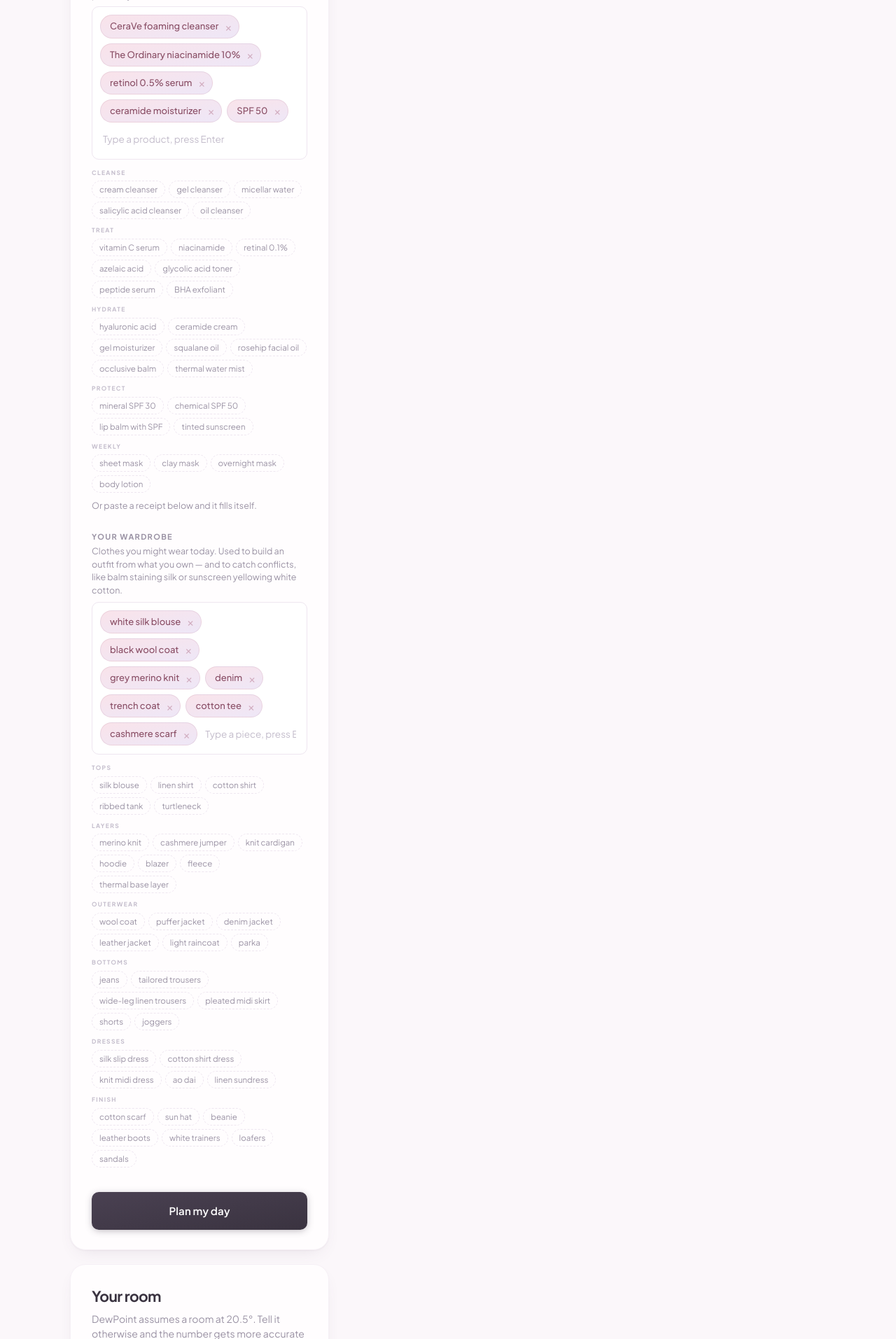
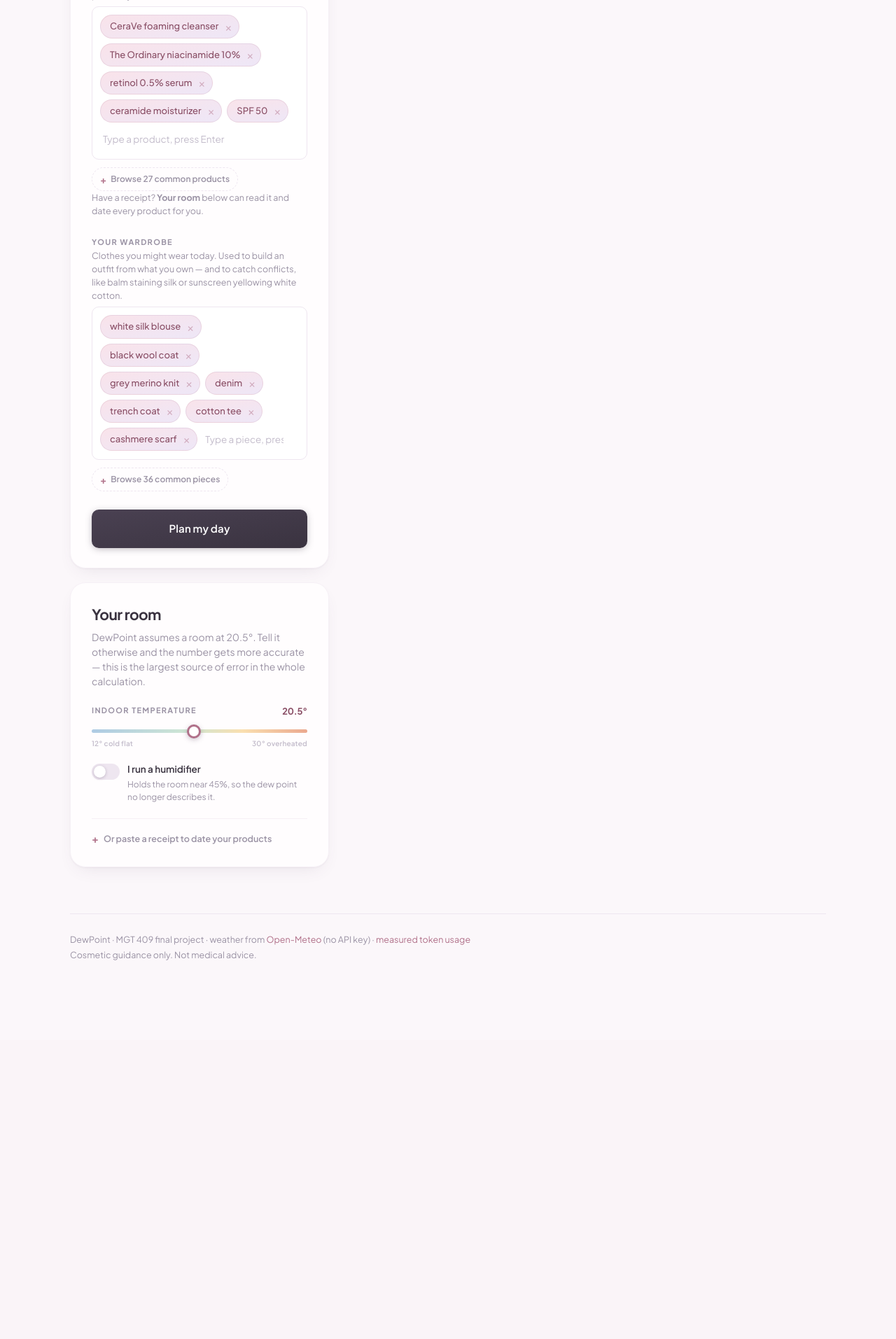
Before and after one commit to thuydgpham99/dewpoint, a Flask app: page / in a window 1280 px wide. Shown: the part 1347-3260 px from the top of the page at 70% size. After the commit the page ends 2719 px from the top, so only its background shows below. Run offline with Flask 3, Linux system fonts and the light colour scheme.

Commit message:
Collapse the suggestion lists, add type-ahead
The browse lists were doing more harm than good: 27 products and 36 garments
rendered at full height, several times taller than the field they were meant
to help fill, so the helper was louder than the input.

- Both lists collapse behind a summary that names how many are left, and the
  panel scrolls rather than growing without limit.
- The text inputs gained a native datalist, so typing "cer" offers "ceramide
  cream" without opening anything. The list stays in step with what is already
  on the shelf.
- Fixed a stale pointer: the shelf hint still said "paste a receipt below"
  after the receipt moved into the room card.

Co-Authored-By: Claude Opus 5 <noreply@anthropic.com>

```diff
--- a/static/style.css
+++ b/static/style.css
@@ -608,3 +608,22 @@ header.top{padding:66px 0 38px}
   .hero-sub{font-size:16px}
   .proof{flex-direction:column;align-items:flex-start;gap:7px;border-radius:var(--r)}
 }
+
+/* ---- browse, collapsed by default ----
+   The suggestion list exists to help someone fill the field. At full height it
+   was several times taller than the field itself, so it now hides behind a
+   summary and the input offers the same names as type-ahead. */
+.browse{margin-top:11px}
+.browse summary{list-style:none;cursor:pointer;font-size:12px;font-weight:600;
+  color:var(--ink-3);outline:none;display:inline-flex;align-items:center;gap:6px;
+  padding:5px 11px;border:1px dashed var(--line);border-radius:999px;
+  transition:all .17s}
+.browse summary::-webkit-details-marker{display:none}
+.browse summary::before{content:'+';font-size:14px;font-weight:700;color:var(--accent)}
+.browse[open] summary::before{content:'\2013'}
+.browse summary:hover{border-style:solid;border-color:var(--accent);color:var(--accent-2);
+  background:var(--p-rose)}
+.browse summary:focus-visible{box-shadow:0 0 0 3px var(--accent-soft)}
+.browse .quick{margin-top:13px;max-height:230px;overflow-y:auto;padding-right:4px}
+.browse .quick::-webkit-scrollbar{width:5px}
+.browse .quick::-webkit-scrollbar-thumb{background:var(--line);border-radius:999px}
--- a/templates/index.html
+++ b/templates/index.html
@@ -59,19 +59,28 @@
       <p class="hint" style="margin:-3px 0 7px">The products you actually own. DewPoint only
       recommends from this list — it never invents a product you don't have.</p>
       <div class="chips" id="shelfChips">
-        <input type="text" id="shelfInput" placeholder="Type a product, press Enter">
+        <input type="text" id="shelfInput" list="shelfList" autocomplete="off"
+               placeholder="Type a product, press Enter">
+        <datalist id="shelfList"></datalist>
       </div>
-      <div class="quick" id="shelfQuick"></div>
-      <div class="hint">Or paste a receipt below and it fills itself.</div>
+      <details class="browse"><summary id="shelfBrowse">Browse common products</summary>
+        <div class="quick" id="shelfQuick"></div>
+      </details>
+      <div class="hint">Have a receipt? <b>Your room</b> below can read it and date every
+      product for you.</div>
 
       <label>Your wardrobe</label>
       <p class="hint" style="margin:-3px 0 7px">Clothes you might wear today. Used to build an
       outfit from what you own — and to catch conflicts, like balm staining silk or sunscreen
       yellowing white cotton.</p>
       <div class="chips" id="wardrobeChips">
-        <input type="text" id="wardrobeInput" placeholder="Type a piece, press Enter">
+        <input type="text" id="wardrobeInput" list="wardrobeList" autocomplete="off"
+               placeholder="Type a piece, press Enter">
+        <datalist id="wardrobeList"></datalist>
       </div>
-      <div class="quick" id="wardrobeQuick"></div>
+      <details class="browse"><summary id="wardrobeBrowse">Browse common pieces</summary>
+        <div class="quick" id="wardrobeQuick"></div>
+      </details>
 
       <button class="go" id="go">Plan my day</button>
     </div>
@@ -240,6 +249,22 @@ function drawQuick(which) {
   const q = document.getElementById(which + 'Quick');
   q.innerHTML = '';
   const groups = SUGGEST_GROUPS[which];
+
+  // keep the type-ahead list in step with what is already on the shelf
+  const dl = document.getElementById(which + 'List');
+  if (dl) {
+    dl.innerHTML = SUGGEST[which]
+      .filter(v => !CHIPS[which].includes(v))
+      .map(v => `<option value="${esc(v)}">`).join('');
+  }
+
+  const remaining = SUGGEST[which].filter(v => !CHIPS[which].includes(v)).length;
+  const sum = document.getElementById(which + 'Browse');
+  if (sum) {
+    sum.textContent = which === 'shelf'
+      ? `Browse ${remaining} common products`
+      : `Browse ${remaining} common pieces`;
+  }
 
   Object.keys(groups).forEach(name => {
     const left = groups[name].filter(v => !CHIPS[which].includes(v));
```
